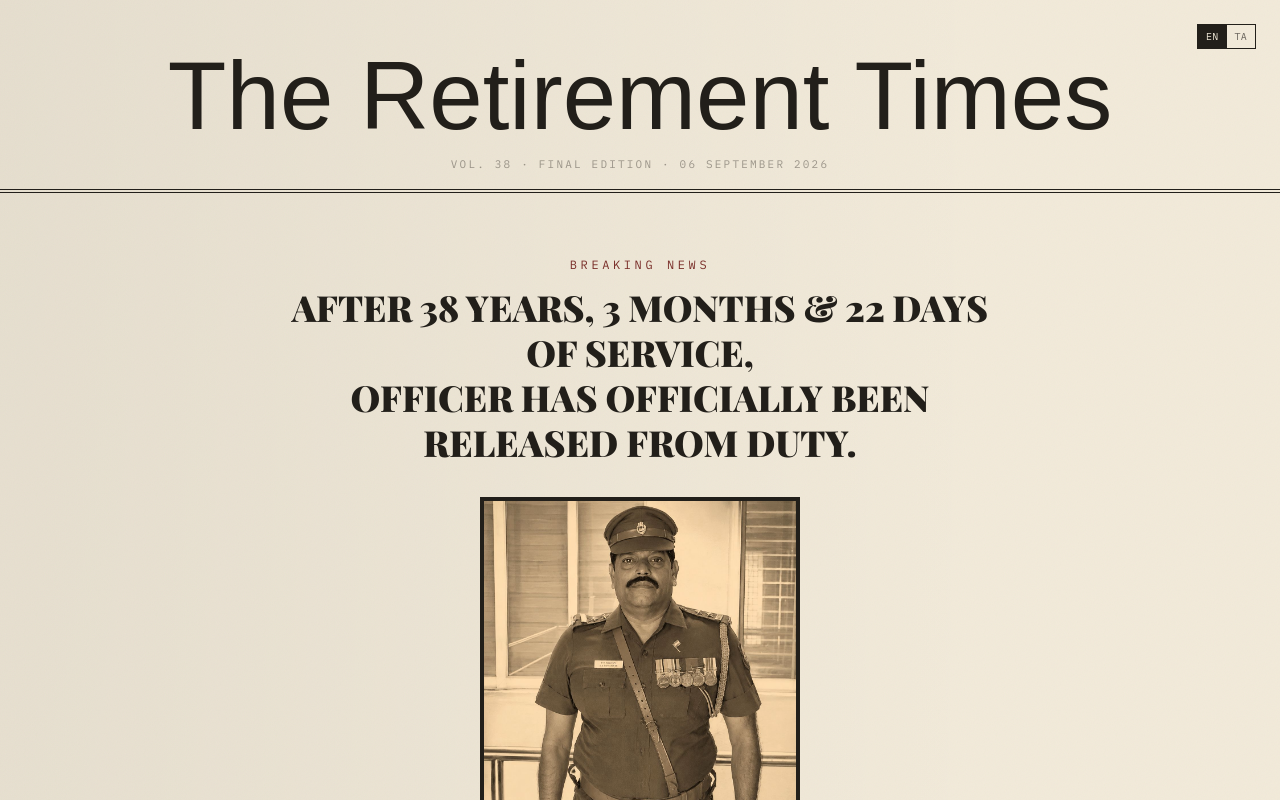
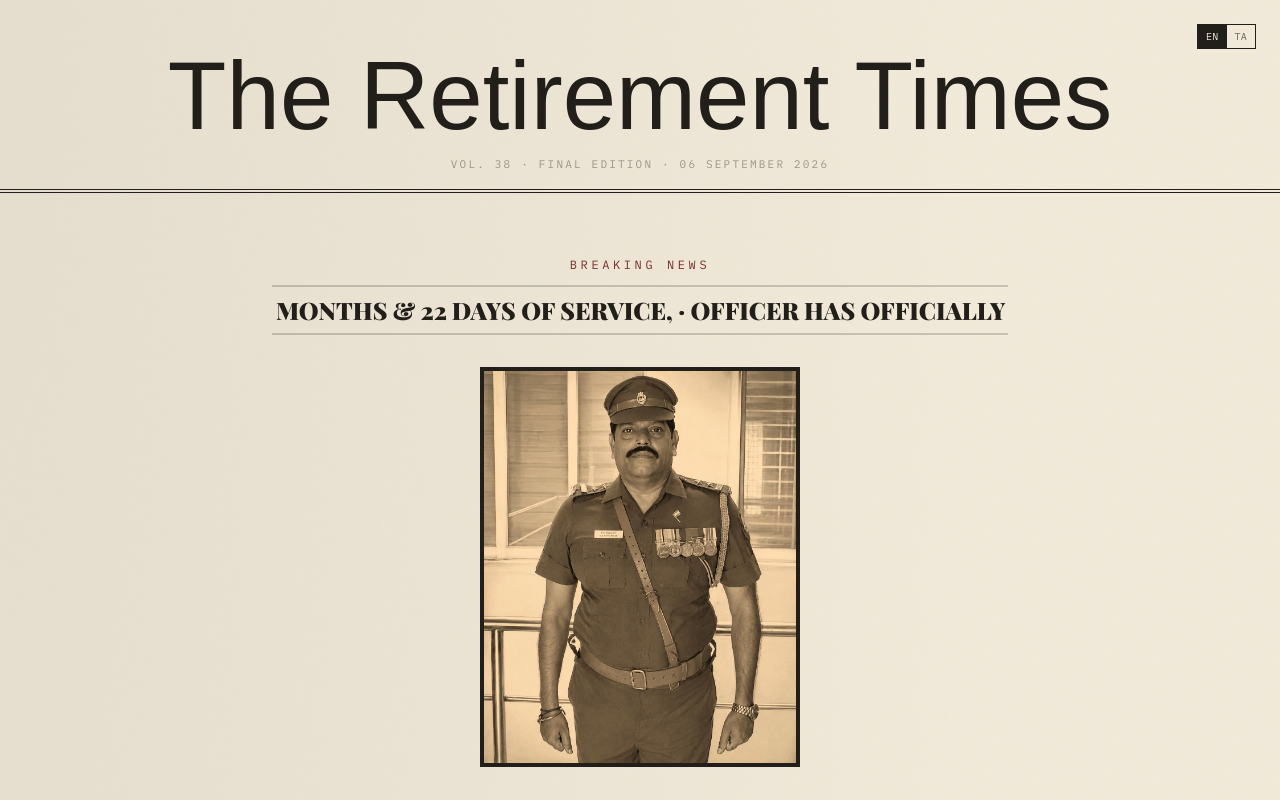
Before and after one commit to Sabari2810/retirement-function, a Next.js app: page / in a window 1280 px wide. Both pictures are taken after a click on the button "ENGLISH". Shown: the top 800 px of the page. Built offline with nearby package versions, Linux system fonts and the light colour scheme; a web font is replaced by a local one.

Commit message:
Turn the Hero headline into a running news ticker

```diff
--- a/app/globals.css
+++ b/app/globals.css
@@ -63,6 +63,19 @@ body {
   display: none;
 }
 
+@keyframes marquee {
+  from {
+    transform: translateX(0);
+  }
+  to {
+    transform: translateX(-50%);
+  }
+}
+
+.animate-marquee {
+  animation: marquee 16s linear infinite;
+}
+
 @media (prefers-reduced-motion: reduce) {
   *,
   *::before,
--- a/components/Hero.tsx
+++ b/components/Hero.tsx
@@ -26,17 +26,24 @@ export default function Hero() {
         {hero.eyebrow}
       </motion.p>
 
-      <motion.h2
+      <motion.div
         key={`headline-${animKey}`}
-        className="font-display mt-3 text-xl font-black uppercase leading-tight sm:text-4xl"
-        initial={reduce ? undefined : { opacity: 0, y: 20 }}
-        animate={reduce ? undefined : { opacity: ready ? 1 : 0, y: ready ? 0 : 20 }}
+        className="mt-3 overflow-hidden whitespace-nowrap border-y-2 border-[var(--ink)]/20 py-2"
+        initial={reduce ? undefined : { opacity: 0 }}
+        animate={reduce ? undefined : { opacity: ready ? 1 : 0 }}
         transition={stagger(1)}
       >
-        {hero.headline[0]}
-        <br />
-        {hero.headline[1]}
-      </motion.h2>
+        <div className={reduce ? "flex" : "flex w-max animate-marquee"}>
+          <h2 className="font-display shrink-0 px-4 text-lg font-black uppercase leading-tight sm:text-2xl">
+            {hero.headline[0]} &middot; {hero.headline[1]}
+          </h2>
+          {!reduce && (
+            <h2 className="font-display shrink-0 px-4 text-lg font-black uppercase leading-tight sm:text-2xl" aria-hidden>
+              {hero.headline[0]} &middot; {hero.headline[1]}
+            </h2>
+          )}
+        </div>
+      </motion.div>
 
       <motion.div
         key={`photo-${animKey}`}
```
